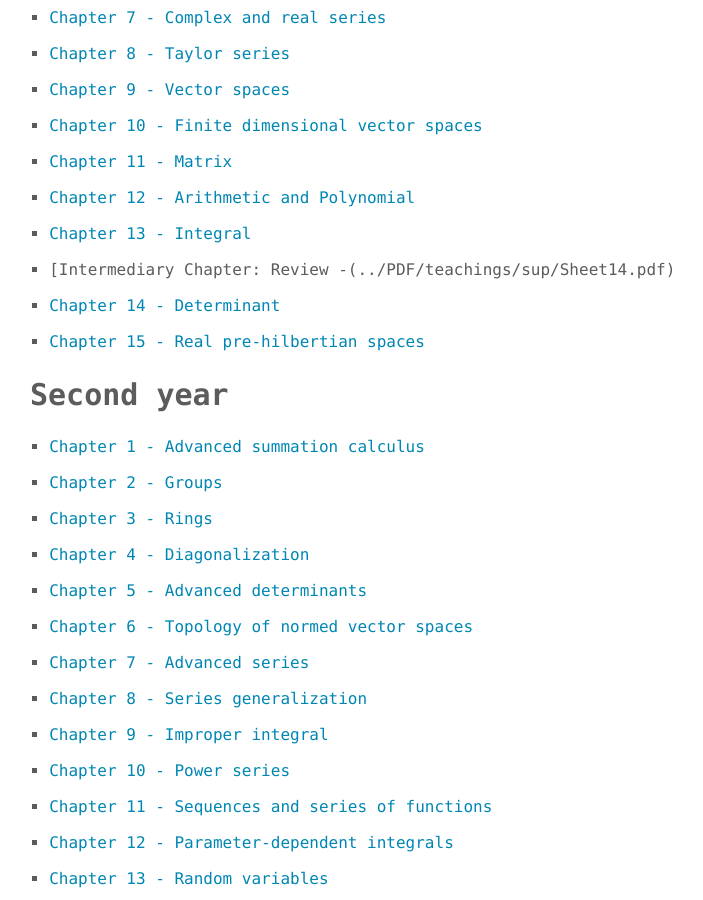
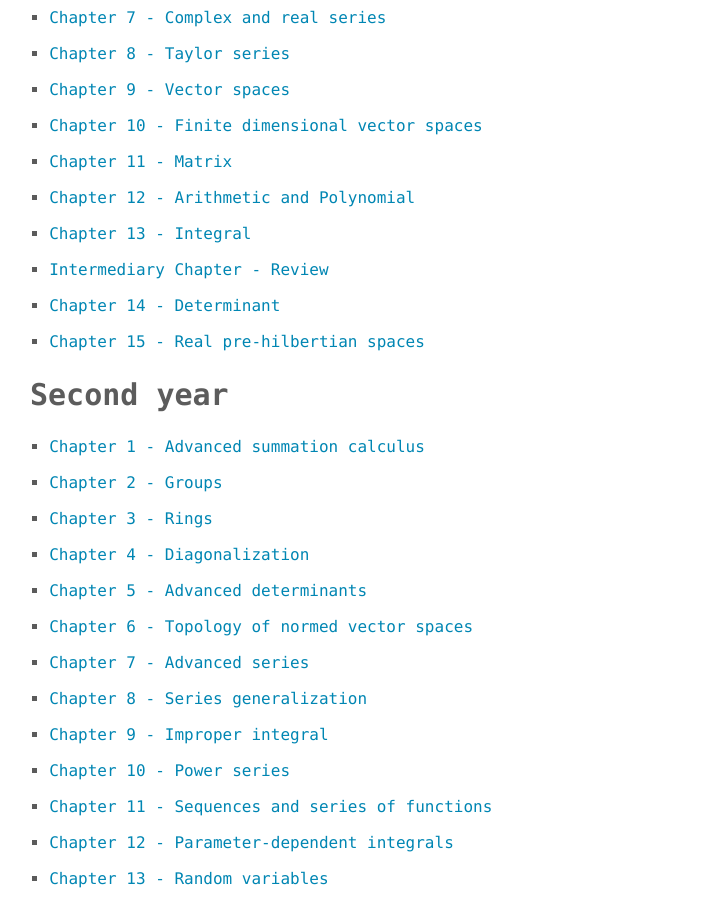
Before and after one commit to ncloarec/ncloarec.github.io, a Jekyll site: the page built from teachings.md, in a window 1280 px wide and 900 px high, scrolled down 1188 px. Shown: the whole window, without its empty margins (234-937 px from the left). Built offline with Jekyll 4.4.1, drawn with Linux system fonts in a browser that asks for light colours.

Commit message:
fix intermediary chapter

```diff
--- a/teachings.md
+++ b/teachings.md
@@ -58,7 +58,7 @@ Sources :
 * [Chapter 13 - Integral](../PDF/teachings/sup/Sheet13.pdf)
 
 
-* [Intermediary Chapter: Review -(../PDF/teachings/sup/Sheet14.pdf)
+* [Intermediary Chapter - Review](../PDF/teachings/sup/Sheet14.pdf)
 
 * [Chapter 14 - Determinant](../PDF/teachings/sup/Sheet15.pdf)
 
```
Also changed, not shown: projects.md (+1 -1 lines).
